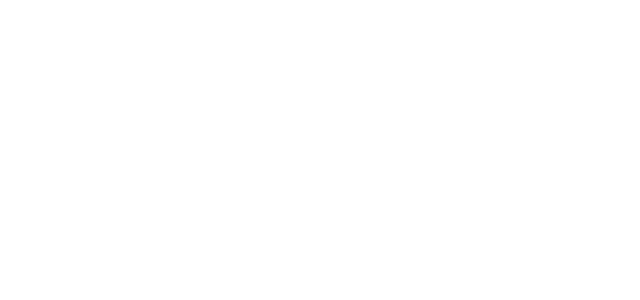
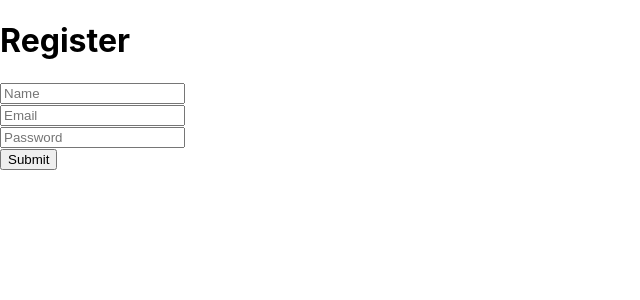
Before and after one commit to artanplaku/GA-tracker, a React (Create React App) app in the folder frontend/: page / in a window 1280 px wide. Shown: the top 300 px of the page, without its empty margins (0-640 px from the left). Built offline with nearby package versions, Linux system fonts and the light colour scheme.

Commit message:
changes to App, login and register

```diff
--- a/frontend/src/App.js
+++ b/frontend/src/App.js
@@ -1,11 +1,18 @@
-import logo from './logo.svg';
 import './App.css';
+import { Routes, Route} from "react-router-dom"
+import Register from './components/Register';
+import Login from './components/Login';
+
 
 function App() {
   return (
-    <div className="App">
+   <div>
+    <Routes>
+      <Route path = "/" element={<Register/>}/>
+      <Route path = "/login" element={<Login/>}/>
+    </Routes>
+    </div>
 
-    </div>
   );
 }
 
--- a/frontend/src/components/Login.js
+++ b/frontend/src/components/Login.js
@@ -1,8 +1,34 @@
 import React from 'react'
+import { useState } from "react";
+
 
 const Login = () => {
+
+const [email, setEmail] = useState("");
+const [password, setPassword] = useState("");
+
   return (
-    <div>Login</div>
+    <div>
+      <h1>Login</h1>
+      {/* onSubmit={handleLogin} */}
+      <form>
+        <input
+          placeholder="Email"
+          type="email"
+          value={email}
+          onChange={(e) => setEmail(e.target.value)}
+        />
+        <br />
+        <input
+          placeholder="Password"
+          type="password"
+          value={password}
+          onChange={(e) => setPassword(e.target.value)}
+        />
+        <br />
+        <input type="submit" />
+      </form>
+    </div>
   )
 }
 
--- a/frontend/src/components/Register.js
+++ b/frontend/src/components/Register.js
@@ -1,8 +1,42 @@
 import React from 'react'
+import { useState } from 'react';
 
 const Register = () => {
+  const [name, setName] = useState("");
+  const [email, setEmail] = useState("");
+  const [password, setPassword] = useState("");
+
+//   const handleRegister = axios call
+
   return (
-    <div>Register</div>
+    <div>
+      <h1>Register</h1>
+      <form >
+      {/* onSubmit={handleRegister} */}
+        <input
+          placeholder="Name"
+          type="text"
+          value={name}
+          onChange={(e) => setName(e.target.value)}
+        />
+        <br />
+        <input
+          placeholder="Email"
+          type="email"
+          value={email}
+          onChange={(e) => setEmail(e.target.value)}
+        />
+        <br />
+        <input
+          placeholder="Password"
+          type="password"
+          value={password}
+          onChange={(e) => setPassword(e.target.value)}
+        />
+        <br />
+        <input type="submit" />
+      </form>
+    </div>
   )
 }
 
--- a/frontend/src/index.js
+++ b/frontend/src/index.js
@@ -1,13 +1,18 @@
 import React from 'react';
 import ReactDOM from 'react-dom/client';
+import {BrowserRouter as Router} from "react-router-dom"
 import './index.css';
 import App from './App';
 import reportWebVitals from './reportWebVitals';
 
+
 const root = ReactDOM.createRoot(document.getElementById('root'));
 root.render(
+
   <React.StrictMode>
+    <Router>
     <App />
+    </Router>
   </React.StrictMode>
 );
 
```
